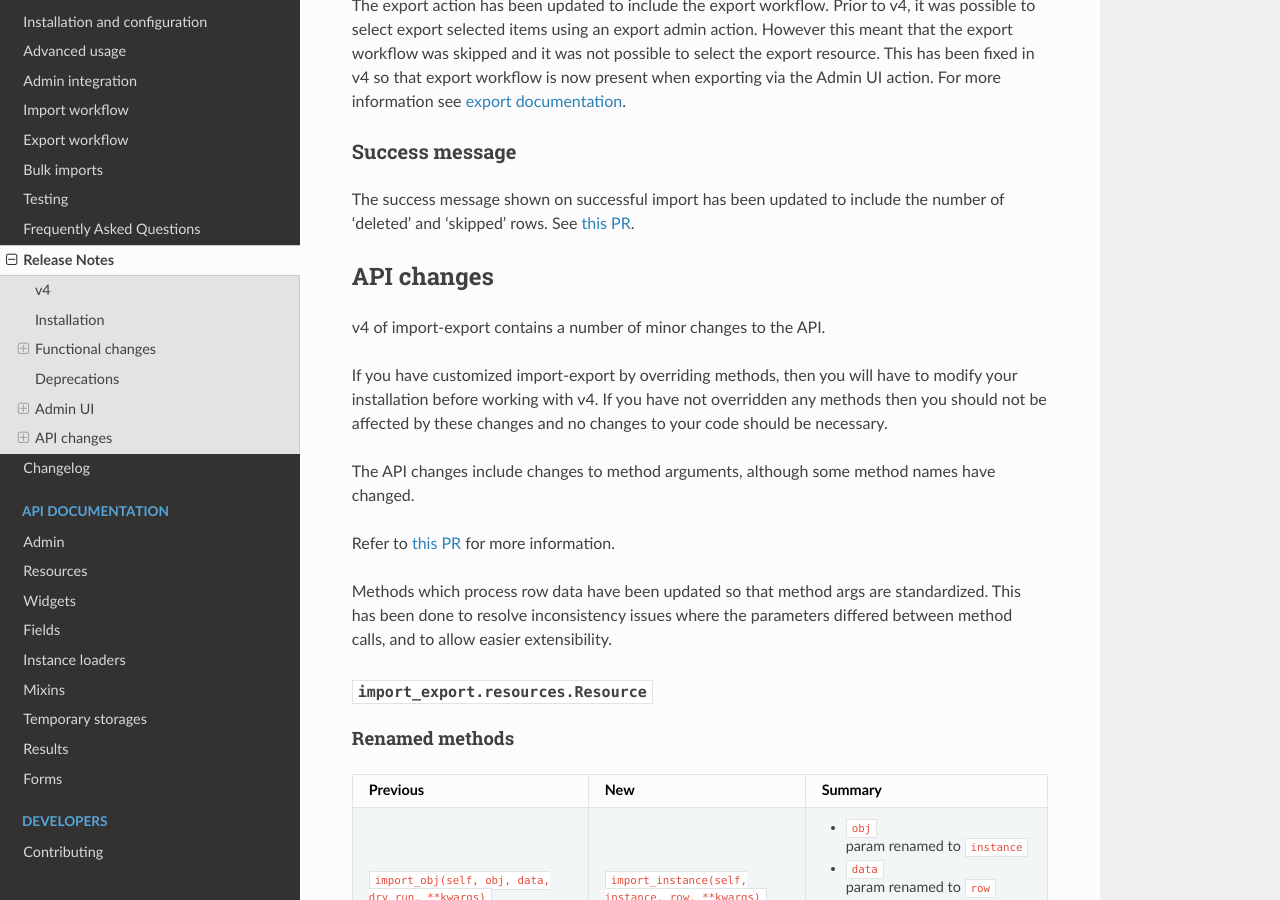
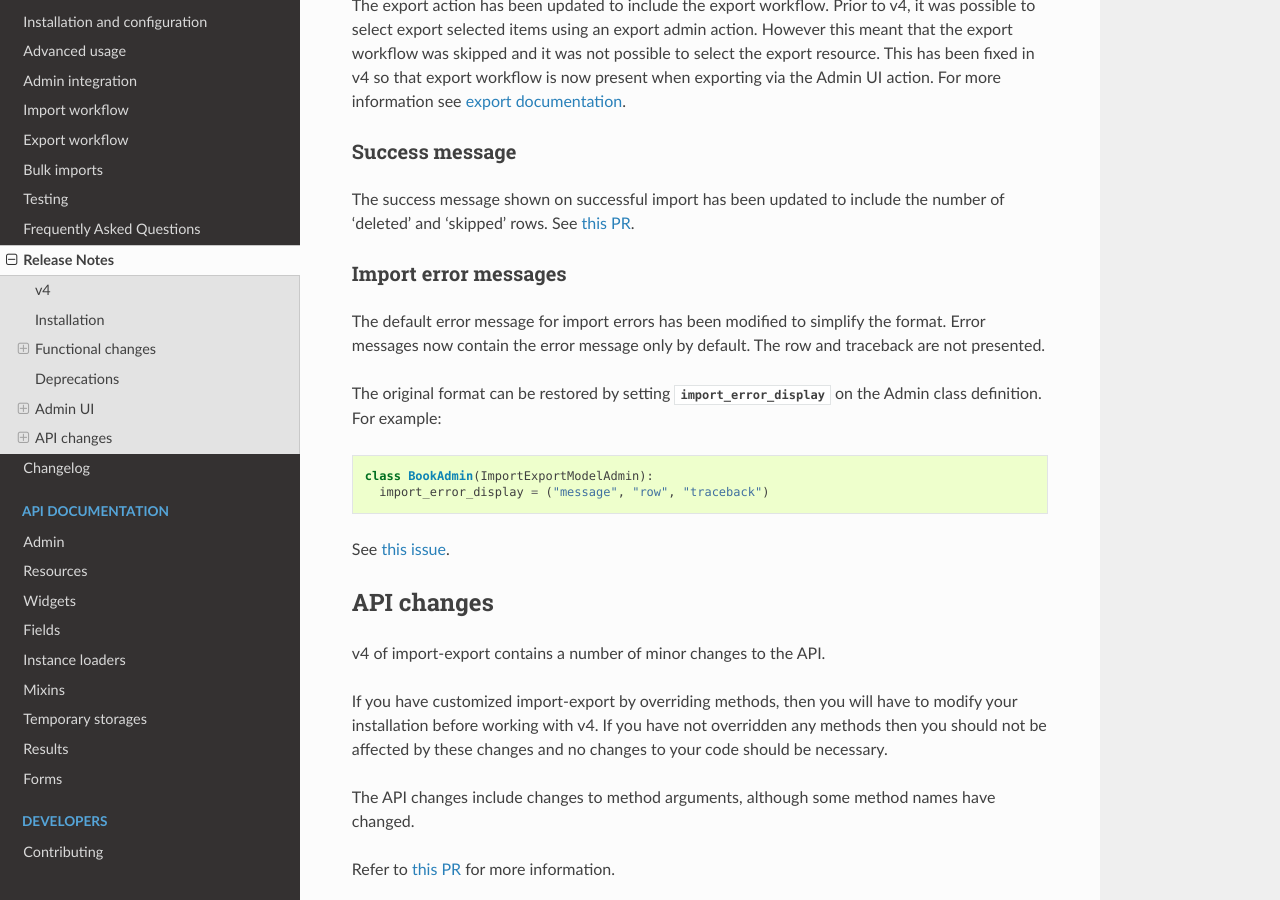
Before and after one commit to django-import-export/django-import-export, a Sphinx documentation site: the page built from docs/release_notes.rst, in a window 1280 px wide and 900 px high, scrolled down 1907 px. Built offline with Sphinx 7.4.7 and the Read the Docs theme 2.0.0, drawn with Linux system fonts in a browser that asks for light colours; pages that are not in the unit, such as notebooks, are missing from menus; the version number could not be read and is left out.

Commit message:
updated documentation

```diff
--- a/docs/faq.rst
+++ b/docs/faq.rst
@@ -104,7 +104,7 @@ Please refer to `this issue <https://github.com/django-import-export/django-impo
 How to hide stack trace in UI error messages
 --------------------------------------------
 
-Please refer to `this issue <https://github.com/django-import-export/django-import-export/issues/1257#issuecomment-952276485>`_.
+Please refer to :ref:`format_ui_error_messages`.
 
 Ids incremented twice during import
 -----------------------------------
--- a/docs/release_notes.rst
+++ b/docs/release_notes.rst
@@ -96,6 +96,21 @@ Success message
 
 The success message shown on successful import has been updated to include the number of 'deleted' and 'skipped' rows.
 See `this PR <https://github.com/django-import-export/django-import-export/issues/1691>`_.
+
+Import error messages
+---------------------
+
+The default error message for import errors has been modified to simplify the format.
+Error messages now contain the error message only by default.  The row and traceback are not presented.
+
+The original format can be restored by setting :attr:`~import_export.admin.ImportMixin.import_error_display` on the
+Admin class definition.  For example::
+
+  class BookAdmin(ImportExportModelAdmin):
+    import_error_display = ("message", "row", "traceback")
+
+
+See `this issue <https://github.com/django-import-export/django-import-export/issues/1724>`_.
 
 API changes
 ===========
```
Also changed, not shown: docs/admin_integration.rst (+8 -0 lines).
